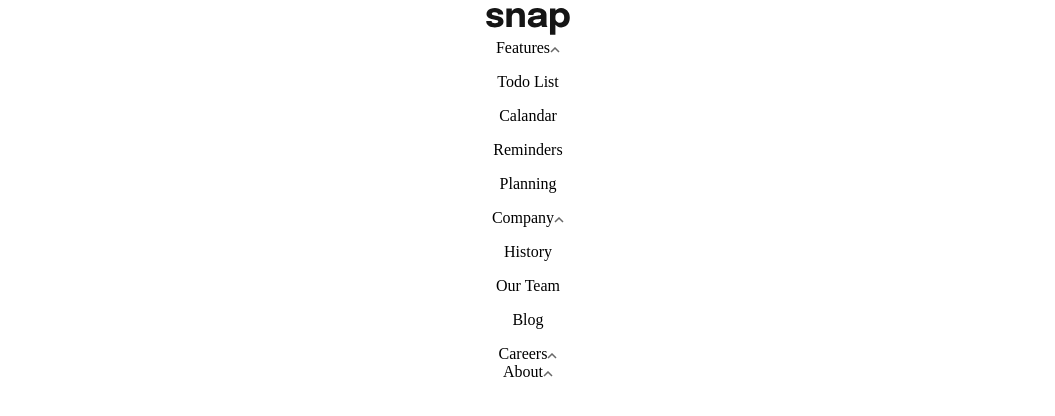
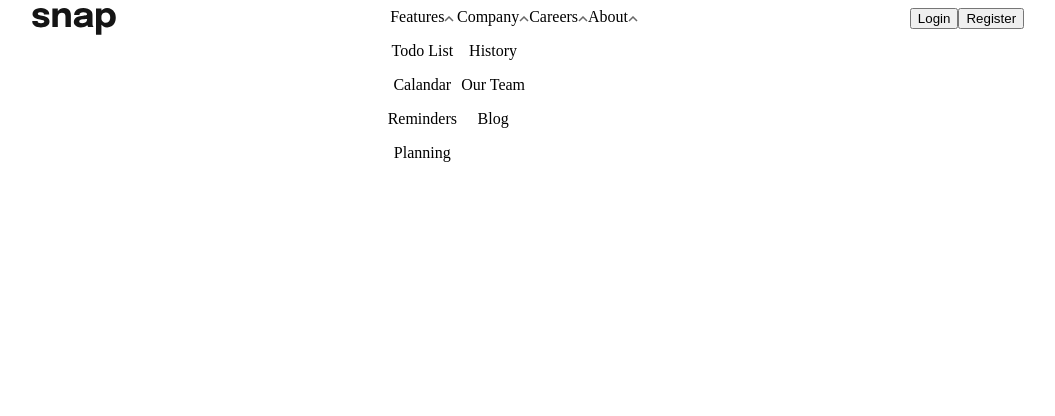
Before and after one commit to ajax12233512/Intro-Section, a React (Create React App) app: page / in a window 1280 px wide. Shown: the top 416 px of the page, without its empty margins (112-1167 px from the left). Built offline with nearby package versions, Linux system fonts and the light colour scheme.

Commit message:
navbar skeleton

```diff
--- a/src/components/Button/Button.js
+++ b/src/components/Button/Button.js
@@ -1,8 +1,8 @@
 import React from 'react'
 import './Button.css'
-const Button = () => {
+const Button = ({text}) => {
   return (
-    <div>Button</div>
+        <button className="Button">{text}</button>
   )
 }
 
--- a/src/components/Navbar/Navbar.css
+++ b/src/components/Navbar/Navbar.css
@@ -0,0 +1,8 @@
+.navbar{
+    display: flex;
+    justify-content: space-around;
+}
+.navbar__items{
+    display: flex;
+    justify-content: space-around;
+}
--- a/src/components/Navbar/Navbar.jsx
+++ b/src/components/Navbar/Navbar.jsx
@@ -4,6 +4,12 @@ import {ReactComponent as UpArrow} from '../../images/icon-arrow-up.svg'
 import {ReactComponent as DownArrow} from '../../images/icon-arrow-down.svg'
 import logo from '../../images/logo.svg'
 import navbarItems from './NavbarItems'
+import NavbarSubItems from './NavbarSubItems.jsx'
+import { featuresSubitems, companySubitems } from './NavbarSubitems';
+import Button from '../Button/Button'
+
+import './Navbar.css'
+
 function Navbar() {
   return (
     <div className='navbar'>
@@ -16,11 +22,12 @@ function Navbar() {
         {navbarItems.map(item => <div className='navbar__item'>
             {item.text}
              <UpArrow />
-            {item?.subitems ? item.subitems.map(item => <p>{item}</p>) : null}
+            {item?.subitems ? <NavbarSubItems subitems={item.subitems} /> : null}
           </div>)}
       </div>
       <div className='navbar-btns'>
-
+        <Button text='Login' />
+        <Button text='Register' />
       </div>
     </div>
   )
--- /dev/null
+++ b/src/components/Navbar/NavbarSubItems.jsx
@@ -0,0 +1,14 @@
+import React from 'react'
+
+const style = {
+    // display: 'flex',
+}
+function NavbarSubItems(props) {
+  return (
+    <div style={style} className='subitems'>
+        {props.subitems.map(item => <p>{item}</p>)}
+    </div>
+  )
+}
+
+export default NavbarSubItems
```
